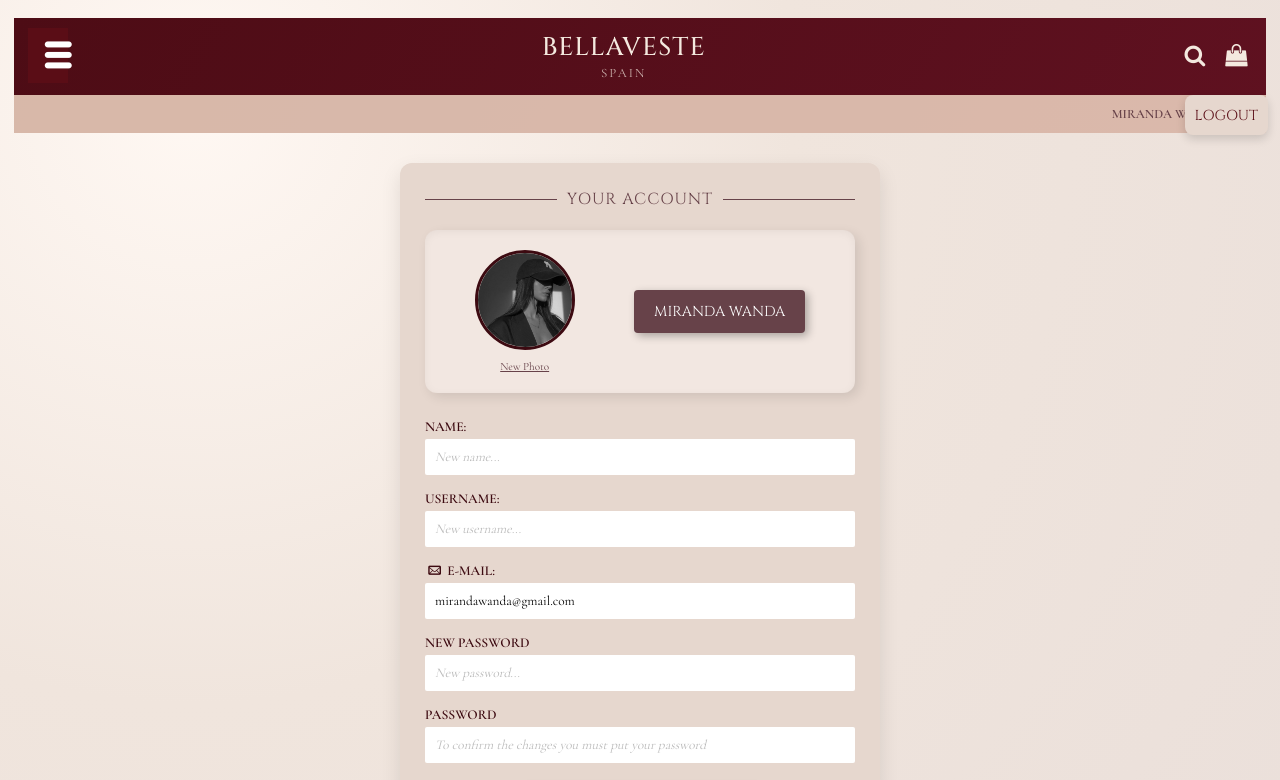
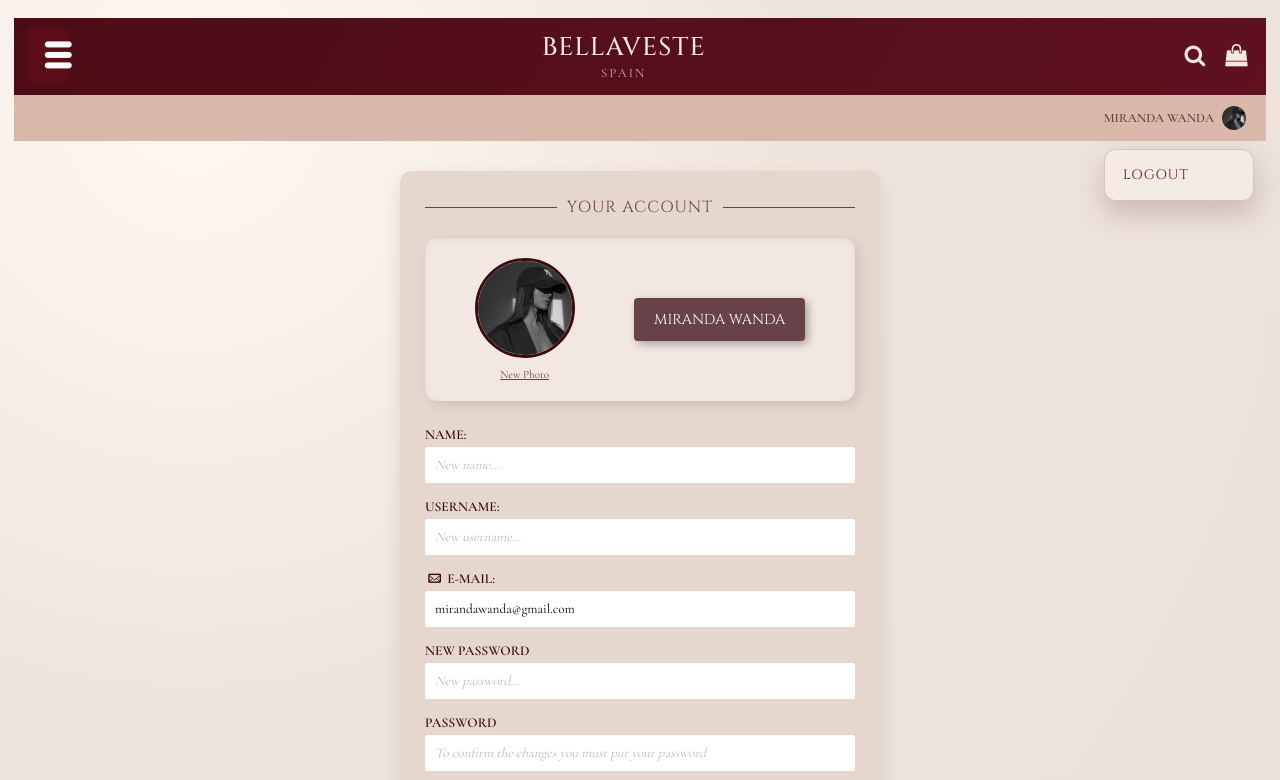
Before and after one commit to jsg133-tech/UA-2026, a plain HTML site: page frontend/perfil.html in a window 1280 px wide. Both pictures are taken after a click on the label "MIRANDA WANDA". Shown: the top 780 px of the page. Drawn offline with nearby package versions, Linux system fonts and the light colour scheme.

Commit message:
barra usuario mejorada

```diff
--- a/frontend/css/comun.css
+++ b/frontend/css/comun.css
@@ -123,6 +123,7 @@ nav ul li a:hover {
 
 /* USUARIO */
 .usuario-barra {
+    position: relative;
     display: flex;
     justify-content: flex-end;
     align-items: center;
@@ -164,27 +165,49 @@ nav ul li a:hover {
     align-items: center;
     gap: 8px;
     cursor: pointer;
+    padding: 4px 8px;
+    border-radius: 999px;
+    transition: background-color .2s ease;
+}
+
+.perfil-trigger:hover {
+    background: rgba(90, 13, 22, 0.1);
 }
 
 /* menú perfil oculto */
 .menu-perfil {
     position: absolute;
     right: 12px;
-    top: 95px;
-    background: #e6d7ce;
-    border-radius: 8px;
-    padding: 10px;
+    top: calc(100% + 8px);
+    background: rgba(244, 236, 228, 0.97);
+    border: 1px solid rgba(90, 13, 22, 0.18);
+    border-radius: 12px;
+    padding: 8px;
     list-style: none;
     display: none;
-    box-shadow: 0 4px 10px rgba(0,0,0,0.15);
+    min-width: 150px;
+    z-index: 40;
+    box-shadow: 0 12px 28px rgba(61, 10, 17, 0.2);
+    backdrop-filter: blur(4px);
 }
 
 /* estilo del botón logout */
 .menu-perfil li a {
+    display: block;
+    width: 100%;
     text-decoration: none;
     color: #5a0d16;
     font-family: "Cinzel", serif;
-    font-size: 0.9rem;
+    font-size: 0.85rem;
+    letter-spacing: 1px;
+    padding: 8px 10px;
+    border-radius: 8px;
+    transition: background-color .2s ease, color .2s ease;
+}
+
+.menu-perfil li a:hover {
+    background: #5a0d16;
+    color: #f4ece4;
 }
 
 /* mostrar cuando está activo */
```
